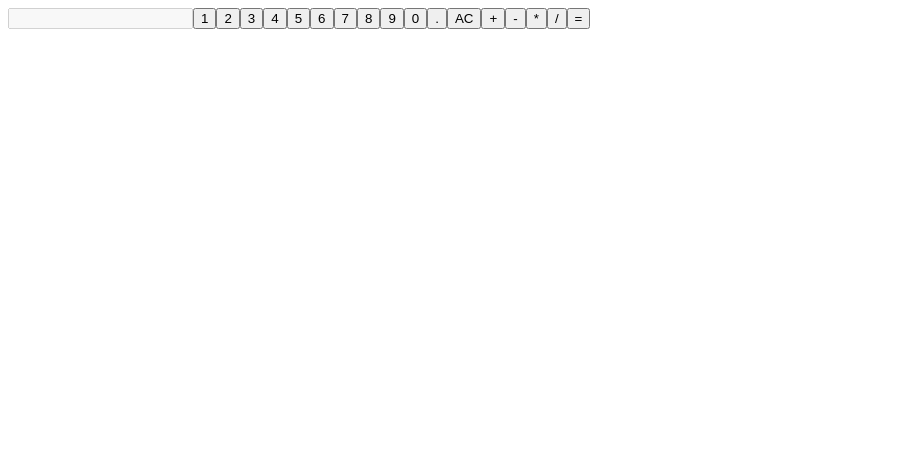
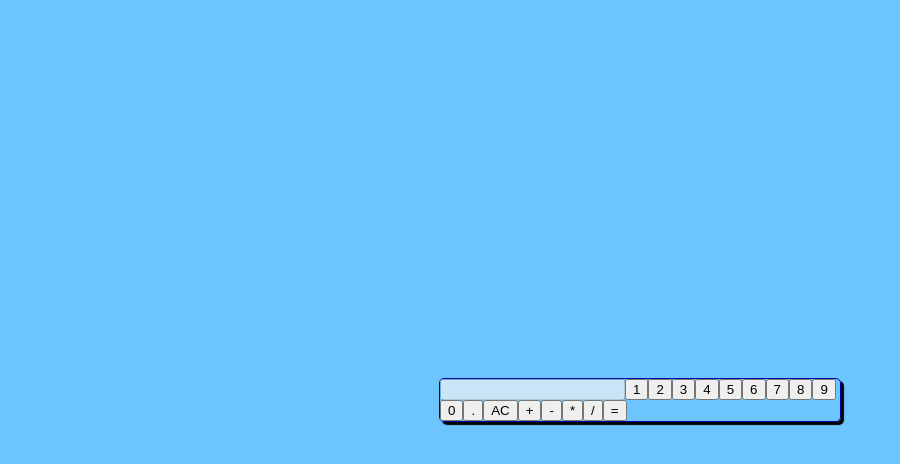
Before and after one commit to jatanassian/Angular_Calculator, an Angular app: page / in a window 1280 px wide. Shown: the top 464 px of the page, without its empty margins (0-900 px from the left). Built offline with nearby package versions, Linux system fonts and the light colour scheme.

Commit message:
add style to the calculator and the background of the app

```diff
--- a/src/app/app.component.css
+++ b/src/app/app.component.css
@@ -0,0 +1,10 @@
+.calculator {
+  border: solid 1px rgb(2, 5, 158);
+  border-radius: 5px;
+  position: absolute;
+  top: 50%;
+  left: 50%;
+  transform: translate(-50%, -50%);
+  width: 400px;
+  box-shadow: 3px 3px 1px;
+}
--- a/src/styles.css
+++ b/src/styles.css
@@ -1 +1,5 @@
 /* You can add global styles to this file, and also import other style files */
+
+body {
+  background-color: #6dc5ff;
+}
```
